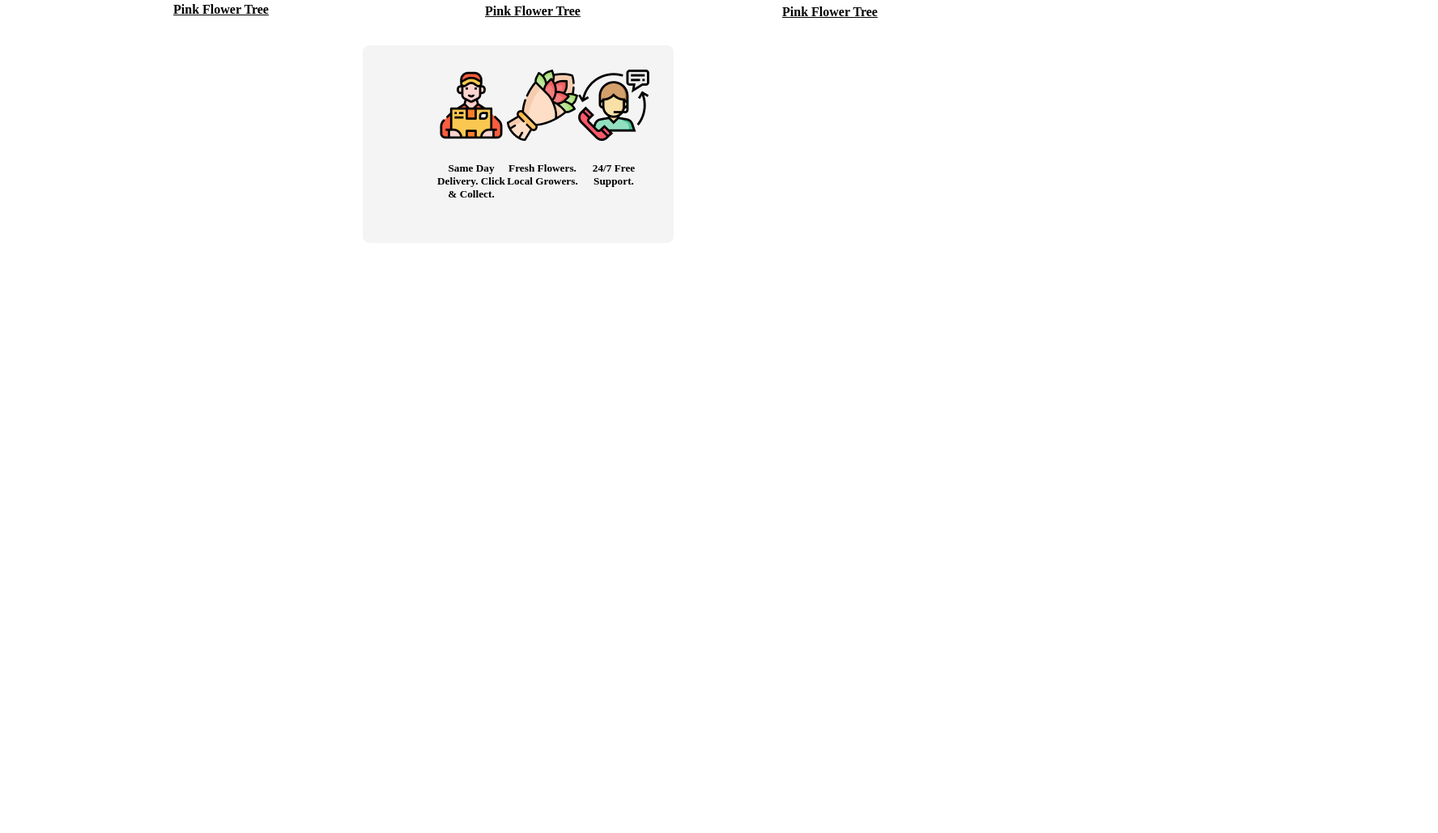
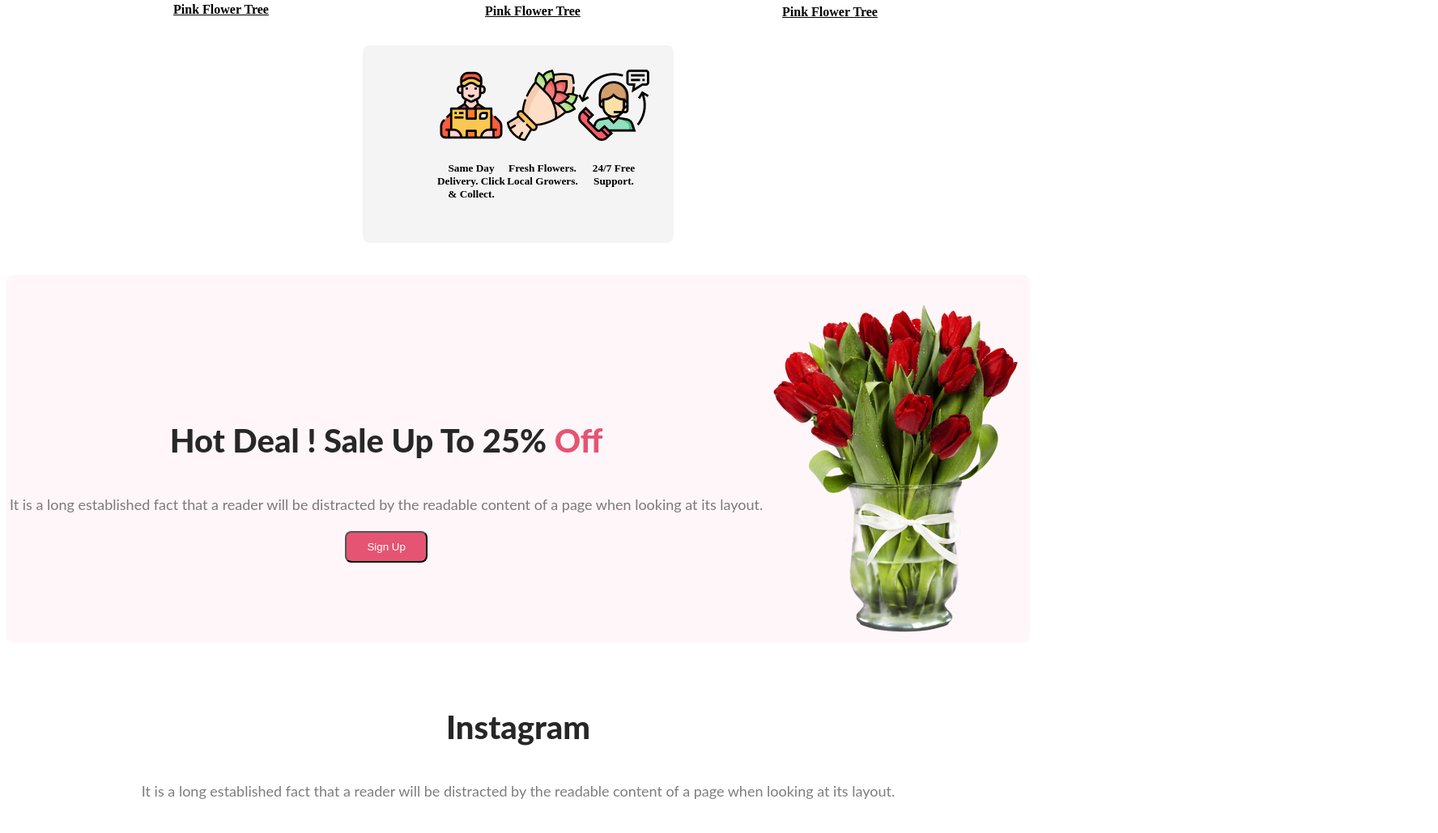
Before and after one commit to Emraj268/flower-shop, a plain HTML site: page index.html in a window 1280 px wide. Shown: the part 2035-3064 px from the top of the page at 81% size, 1776 px wide, since content can reach past the window. Before the commit the page ends 2345 px from the top, so only its background shows below. Drawn offline with Linux system fonts and the light colour scheme.

Commit message:
instagram-work-done

```diff
--- a/index.html
+++ b/index.html
@@ -88,6 +88,32 @@
                 </div>
             </div>
         </section>
+        <section>
+            <div class="discount-section">
+                <div class="discount-details">
+                    <h3 class="discount-tittle"> Hot Deal ! Sale Up To 25% <span>Off</span></h3>
+                    <p class="discount-des">It is a long established fact that a reader will be distracted by the
+                        readable content of a page
+                        when looking at its layout.</p>
+                    <button class="btn-dsgn">Sign Up</button>
+                </div>
+                <div>
+                    <img class="features-img" src="Flower Asset/pngwing 8.png" alt="">
+                </div>
+            </div>
+        </section>
+        <section>
+            <h3 class="insta-tittle">Instagram</h3>
+            <p class="insta-des">It is a long established fact that a reader will be distracted by the readable content
+                of a page when
+                looking at its layout.</p>
+            <div class="insta-imges">
+                <div><img class="images" src="Flower Asset/Flower 01.png" alt=""></div>
+                <div><img class="images" src="Flower Asset/Rectangle 4.png" alt=""></div>
+                <div><img class="images" src="Flower Asset/Rectangle 5.png" alt=""></div>
+                <div><img class="images" src="Flower Asset/Rectangle 6.png" alt=""></div>
+            </div>
+        </section>
 
     </main>
     <footer>
--- a/styles/style.css
+++ b/styles/style.css
@@ -145,3 +145,90 @@
     line-height: 35px;
     /* 145.833% */
 }
+
+.discount-section {
+    display: flex;
+    border-radius: 8px;
+    background: rgba(229, 84, 115, 0.05);
+    margin-top: 40px;
+    justify-content: space-around;
+}
+
+.discount-details {
+    text-align: center;
+    padding-top: 140px;
+}
+
+.discount-tittle {
+    color: #272727;
+    font-family: Lato;
+    font-size: 40px;
+    font-style: normal;
+    font-weight: 800;
+    line-height: normal;
+}
+
+span {
+    color: #E55473;
+    font-family: Lato;
+    font-size: 40px;
+    font-style: normal;
+    font-weight: 800;
+    line-height: normal;
+}
+
+.discount-des {
+    color: rgba(39, 39, 39, 0.60);
+    text-align: center;
+    font-family: Lato;
+    font-size: 18px;
+    font-style: normal;
+    font-weight: 400;
+    line-height: 30px;
+    /* 166.667% */
+}
+
+.btn-dsgn {
+    border-radius: 8px;
+    background: #E55473;
+    padding: 10px 25px;
+    gap: 10px;
+    color: white;
+}
+
+.features-img {
+    padding-top: 30px;
+}
+
+.insta-tittle {
+    color: #272727;
+    text-align: center;
+    font-family: Lato;
+    font-size: 40px;
+    font-style: normal;
+    font-weight: 800;
+    line-height: normal;
+    margin-top: 80px;
+
+}
+
+.insta-des {
+    color: rgba(39, 39, 39, 0.60);
+    text-align: center;
+    font-family: Lato;
+    font-size: 18px;
+    font-style: normal;
+    font-weight: 400;
+    line-height: 30px;
+    /* 166.667% */
+}
+
+.insta-imges {
+    display: flex;
+    margin-top: 40px;
+    margin-left: 240px;
+}
+
+.images {
+    padding: 20px;
+}
```
